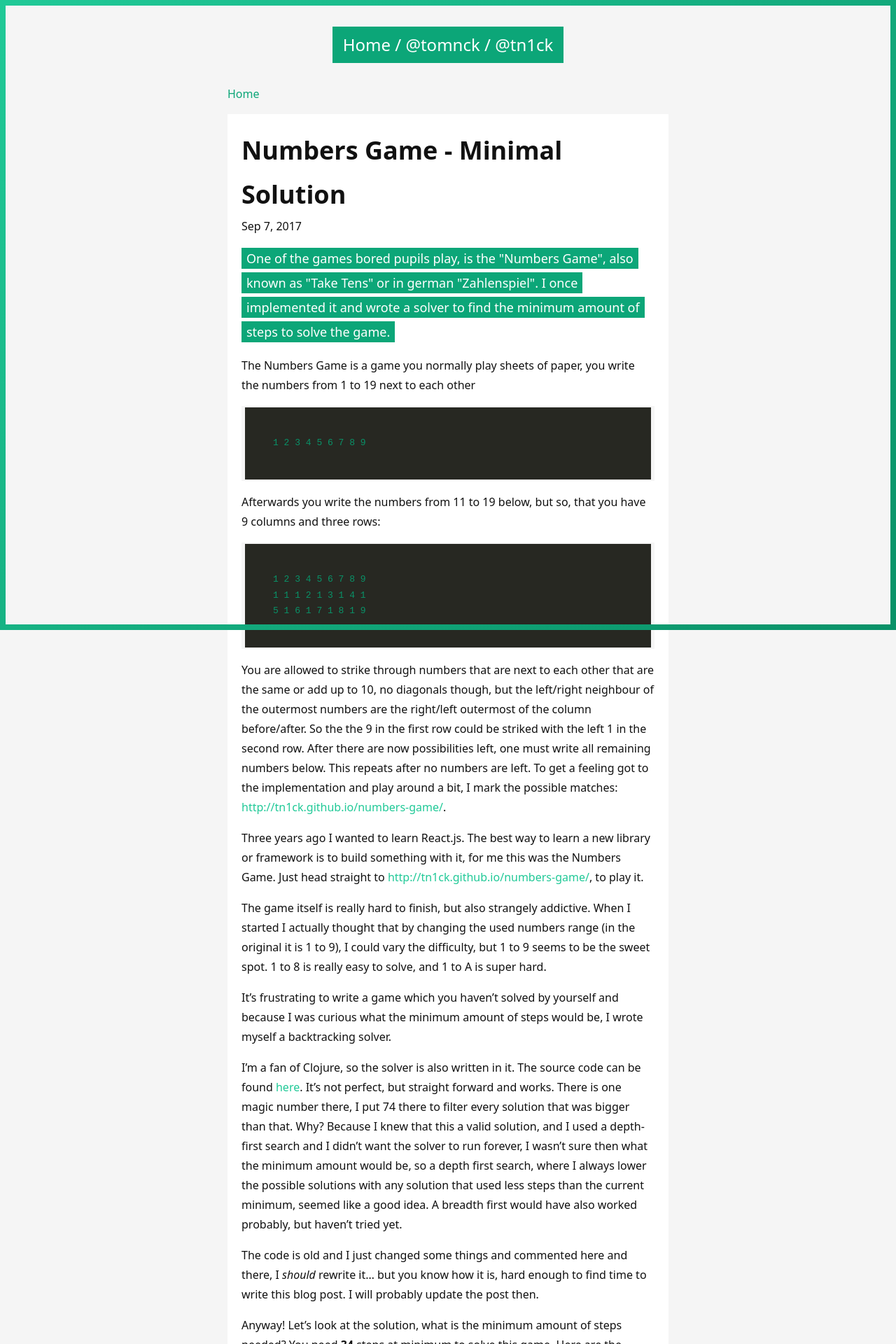
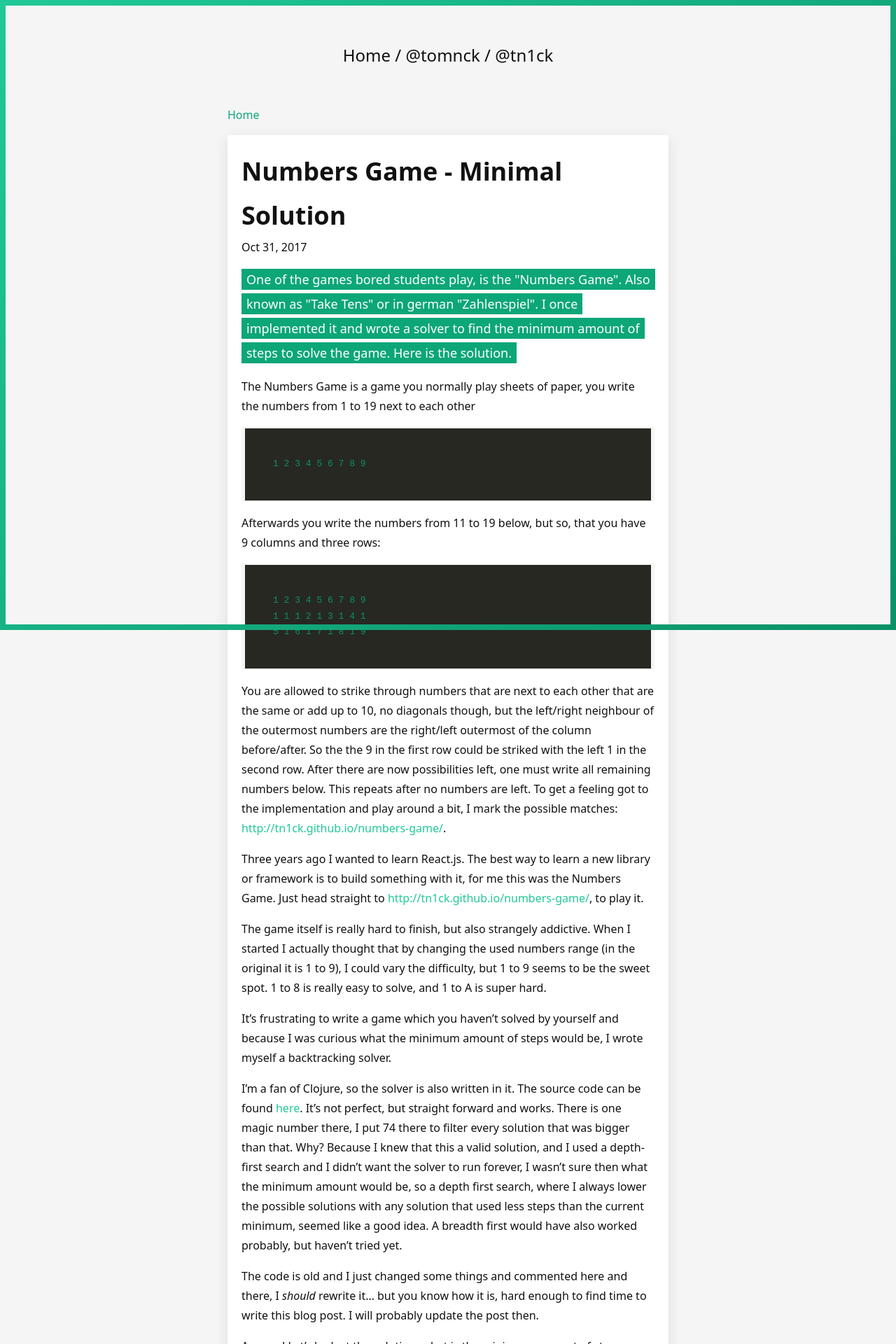
Before and after one commit to TN1ck/tomsblog, a Jekyll site: the page built from _posts/2017-10-31-number-game.markdown, in a window 1280 px wide. Shown: the top 1920 px of the page at 70% size. Built offline with Jekyll 4.4.1, drawn with Linux system fonts in a browser that asks for light colours.

Commit message:
chore: change some meta, small style change

```diff
--- a/_config.yml
+++ b/_config.yml
@@ -15,8 +15,8 @@
 # in the templates via {{ site.myvariable }}.
 title: Toms Blog
 email: tomwanick@gmail.com
-description: > # I'm Tom, Frontend Developer at LIQID. This is my personal blog, where I write about web-dev related topics.
-tagline:  I'm Tom, Frontend Developer at LIQID. This is my personal blog.
+description: > # I'm Tom, sofware engineer with passion. This is my personal blog, where I write about web-dev related topics.
+tagline:  I'm Tom, sofware engineer with passion. This is my personal blog.
 baseurl: "" # the subpath of your site, e.g. /blog
 url: "tomnick.org" # the base hostname & protocol for your site
 twitter_username: tomnck
--- a/_includes/main.scss
+++ b/_includes/main.scss
@@ -145,12 +145,14 @@ $shadow-padding-vertical: 3px;
     margin-top: $spacing-unit;
     text-align: center;
     .page-header {
-        @extend .brand-color-block;
+
+        color: $color-base;
+        padding: 20px;
 
         display: inline-block;
         font-size: 24px;
         a {
-            color: white;
+            color: $color-base;
             text-decoration: none;
             &:hover {
                 text-decoration: underline;
@@ -197,6 +199,9 @@ $shadow-padding-vertical: 3px;
 //
 
 .post {
+
+    border-radius: 4px;
+    box-shadow: 0 5px 20px rgba(25, 17, 34, 0.1);
 
     &:after {
         @extend .clearfix;
@@ -359,6 +364,8 @@ $shadow-padding-vertical: 3px;
     }
     .post {
 
+        box-shadow: none;
+
         &-image-image {
             width: 100%;
         }
--- a/_posts/2017-10-31-number-game.markdown
+++ b/_posts/2017-10-31-number-game.markdown
@@ -1,10 +1,10 @@
 ---
 layout: post
 title:  "Numbers Game - Minimal Solution"
-date:   2017-09-07 19:21:33 +0100
+date:   2017-10-31 19:21:33 +0100
 categories: blog
 author: Tom Nick
-excerpt: One of the games bored pupils play, is the "Numbers Game", also known as "Take Tens" or in german "Zahlenspiel". I once implemented it and wrote a solver to find the minimum amount of steps to solve the game.
+excerpt: One of the games bored students play, is the "Numbers Game". Also known as "Take Tens" or in german "Zahlenspiel". I once implemented it and wrote a solver to find the minimum amount of steps to solve the game. Here is the solution.
 ---
 
 The Numbers Game is a game you normally play sheets of paper, you write the numbers from 1 to 19 next to each other
```
